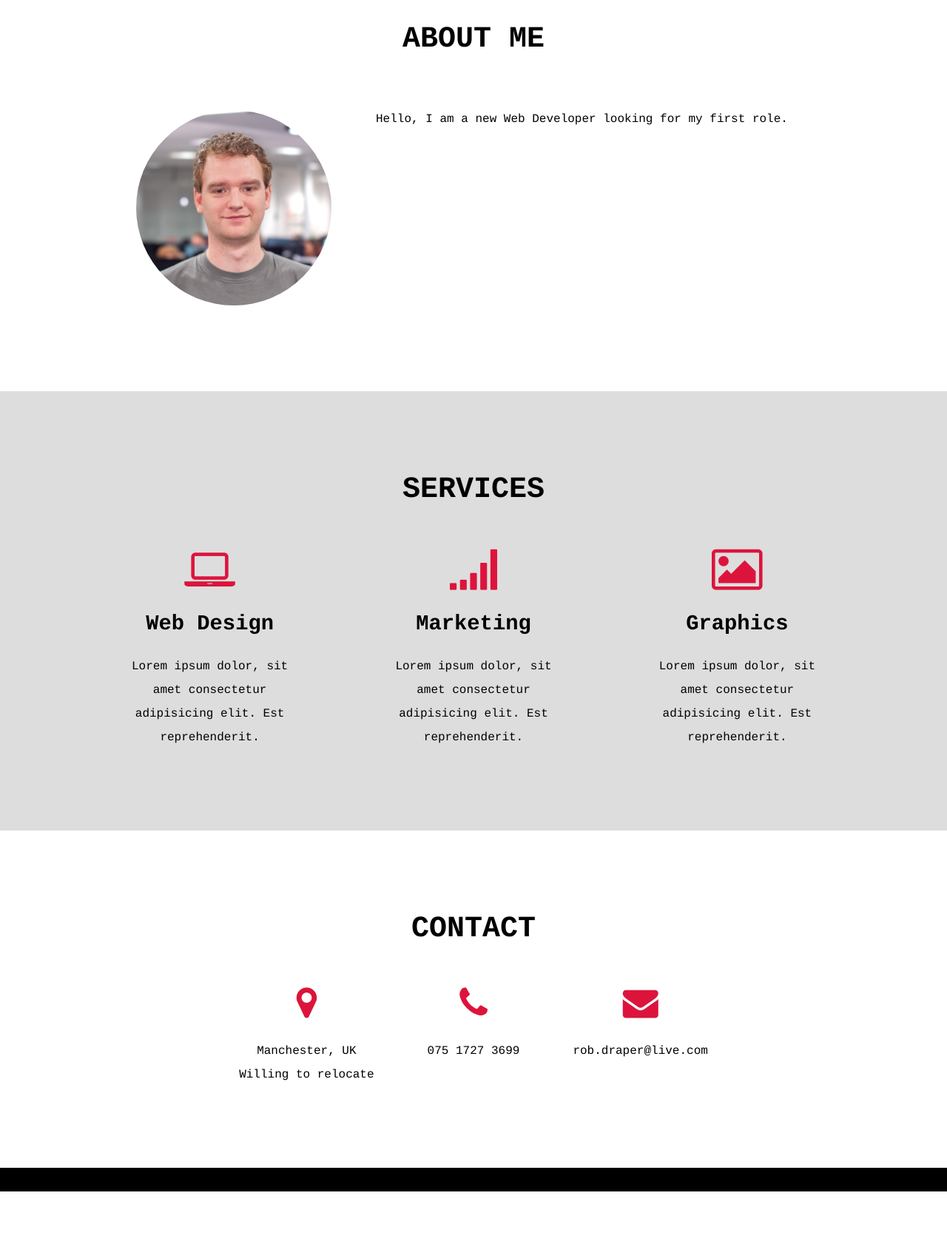
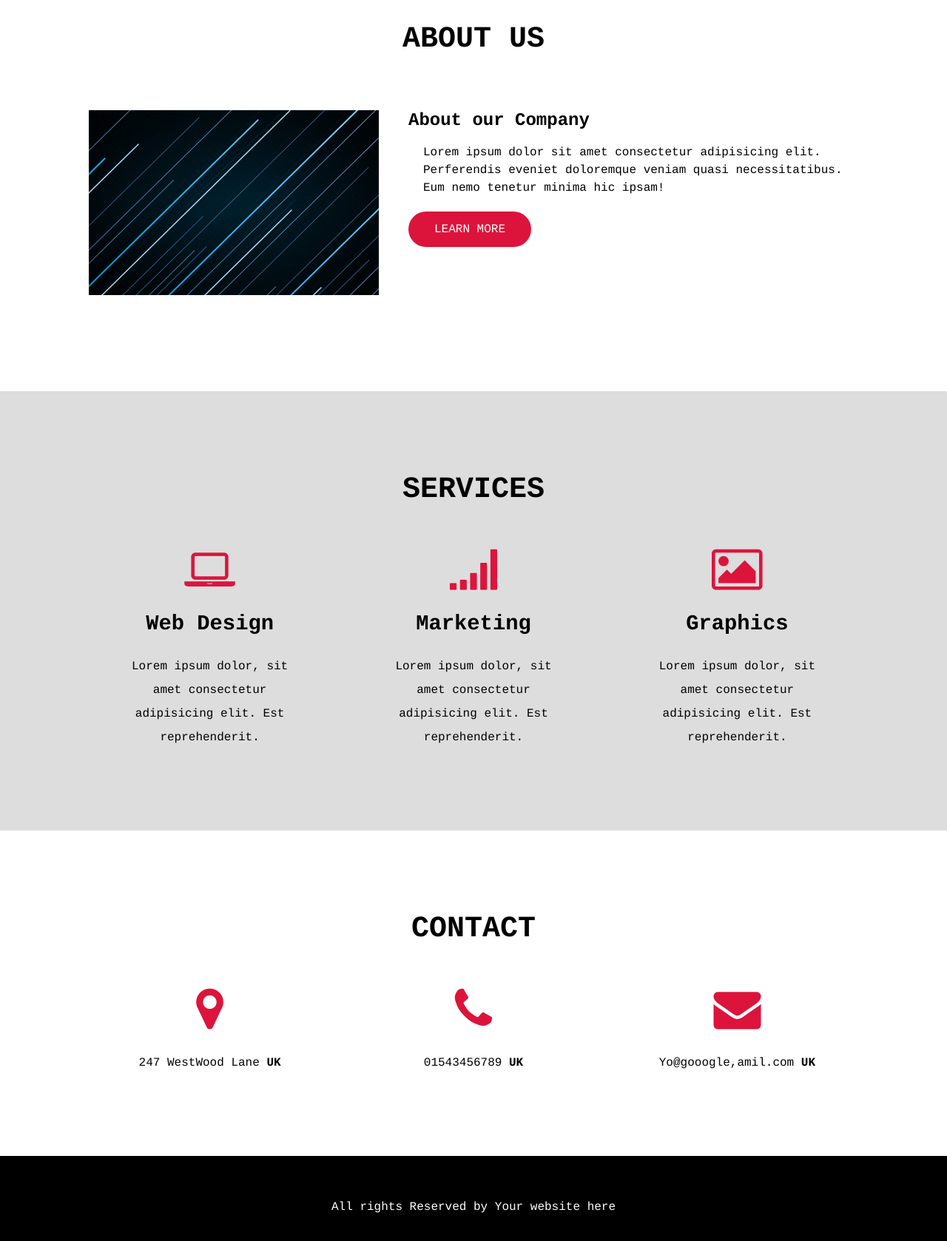
Before and after one commit to mauvesky1/mauvesky1.github.io, a plain HTML site: page index.html in a window 1280 px wide. Shown: the part 880-2558 px from the top of the page at 74% size. Before the commit the page ends 2491 px from the top, so only its background shows below. Drawn offline with Linux system fonts and the light colour scheme.

Commit message:
starting again

```diff
--- a/index.html
+++ b/index.html
@@ -5,33 +5,34 @@
   <meta name="viewport" content="width=device-width, initial-scale=1.0">
   <link rel="stylesheet" href="style.css">
   <link rel="stylesheet" href="http://maxcdn.bootstrapcdn.com/font-awesome/4.6.0/css/font-awesome.min.css">
-  <title>Portfolio Website</title>
+  <title>The Local Voters Club</title>
 </head>
 <body>
   <header>
-    <h2><a href="#">Robert Draper</a></h2>
+    <h2><a href="#">The Local Voters Club</a></h2>
     <nav>
 
         <li><a href="#">Home</a></li>
         <li><a href="#about">About</a></li>
-        <li><a href="#services">Projects</a></li>
+        <li><a href="#services">Mission</a></li>
         <li><a href="#contact">Contact</a></li>
     </nav>
   </header>
     <section class="banner-area">
       <div class="banner-img"></div>
-      <h1>Welcome</h1>
-      <h3>to Robert Draper's portfolio website</h3>
+      <h1>Flexbox Website</h1>
+      <h3>Responsive Wb Design</h3>
+      <a href="#" class="banner-btn">Contact Us</a>
 
     </section>
     <section class="about-area" id="about">
-      <h3 class="section-title">About Me</h3>
+      <h3 class="section-title">About Us</h3>
       <ul class="about-content">
-        <li><img class="about-left" src="Rob.jpeg" alt="Portrait"></li>
+        <li class="about-left"></li>
         <li class="about-right">
-
-          <p>Hello, I am a new Web Developer looking for my first role. </p>
-
+          <h2>About our Company</h2>
+          <p>Lorem ipsum dolor sit amet consectetur adipisicing elit. Perferendis eveniet doloremque veniam quasi necessitatibus. Eum nemo tenetur minima hic ipsam!</p>
+          <a href="" class="about-btn">Learn More</a>
         </li>
 
       </ul>
@@ -63,21 +64,20 @@
       <ul class="contact-content">
         <li>
           <i class="fa fa-map-marker"></i>
-          <p> Manchester, UK</p>
-          <p> Willing to relocate</p>
+          <p>247 WestWood Lane <b> UK</b></p>
         </li>
         <li>
           <i class="fa fa-phone"></i>
-          <p> 075 1727 3699</p>
+          <p> 01543456789 <b> UK</b></p>
         </li>
         <li>
           <i class="fa fa-envelope"></i>
-          <p> rob.draper@live.com </p>
+          <p> Yo@gooogle,amil.com <b> UK</b></p>
         </li>
       </ul>
     </section>
 <footer>
-  <p> </p>
+  <p> All rights Reserved by Your website here</p>
 </footer>
 </body>
 </html>
--- a/style.css
+++ b/style.css
@@ -196,10 +196,8 @@ ul.about-content {
   background-position: center;
 }
 .about-left {
-  flex-basis: 20%;
-  border-radius: 50%;
-  position: relative;
-  height: 33vh;
+  flex-basis: 40%;
+  background-image: url(background.jpg);
 }
 .about-right {
   flex-basis: 60%;
@@ -231,18 +229,12 @@ ul.about-content {
 }
 
 @media (max-width: 1000px) {
+  .about-left,
   .about-right {
     flex-basis: 100%;
   }
   .about-content li {
     padding: 8px;
-  }
-}
-
-@media (max-width: 480px) {
-  .about-left {
-    min-height: 200px;
-    min-width: 200px;
   }
 }
 
@@ -309,12 +301,13 @@ ul.contact-content {
   justify-content: center;
 }
 .contact-content li {
-  padding: 0 1rem;
+  padding: 0 30px;
+  flex-basis: 33%;
   text-align: center;
 }
 
 .contact-content li i {
-  font-size: 3rem;
+  font-size: 4rem;
   color: crimson;
   margin-bottom: 25px;
 }
@@ -345,5 +338,5 @@ footer {
   color: #fff;
   background-color: #000;
   flex-direction: column;
-  padding: 1rem 0;
+  padding: 60px 0;
 }
```
